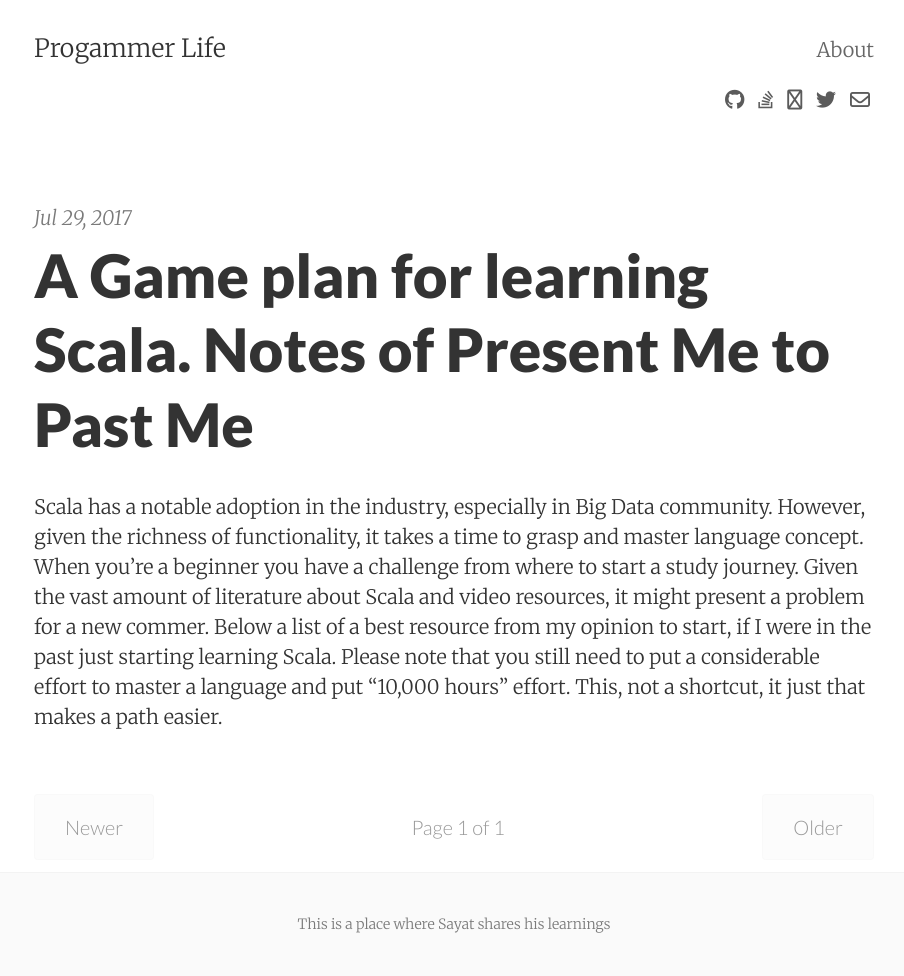
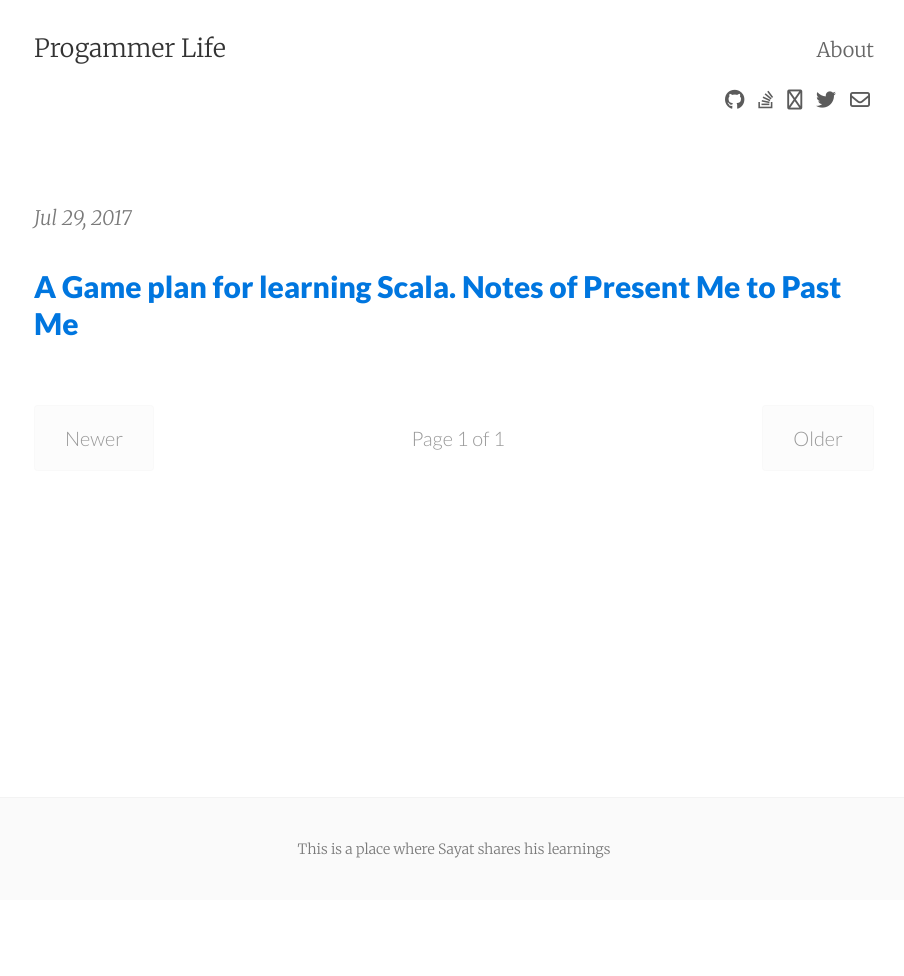
Before and after one commit to satybald/satybald.github.io, a Jekyll site: the page built from index.html, in a window 1280 px wide. Shown: the whole page, without its empty margins (186-1090 px from the left). Built offline with Jekyll 4.4.1, drawn with Linux system fonts in a browser that asks for light colours; nearby versions of some CDN libraries; the list of posts is cut into pages by our own code; after the commit the page ends 900 px from its top, so only the background shows below that.

Commit message:
Fix post underscores

```diff
--- a/_posts/2017-07-29-learning-scala-notes-of-present-me-to-past-me.markdown
+++ b/_posts/2017-07-29-learning-scala-notes-of-present-me-to-past-me.markdown
@@ -6,7 +6,10 @@
 categories: scala
 ---
 
-Scala has a notable adoption in the industry, especially in Big Data community. However, given the richness of functionality, it takes a time to grasp and master language concept. When you're a beginner you have a challenge from where to start a study journey. Given the vast amount of literature about Scala and video resources, it might present a problem for a new commer. Below a list of a best resource from my opinion to start, if I were in the past just starting learning Scala. Please note that you still need to put a considerable effort to master a language and put "10,000 hours" effort. This, not a shortcut, it just that makes a path easier.
+Scala has a notable adoption in the industry, especially in Big Data community. However, given the richness of functionality, it takes a time to grasp and master language concept. When you're a beginner you have a challenge from where to start a study journey. Given the vast amount of literature about Scala and video resources, it might present a problem for a new commer.
+
+
+Below a list of a best resource from my opinion to start, if I were in the past just starting learning Scala. Please note this is not a shortcut, or 24 hour book series, you still need to put a considerable effort to master a language and put "10,000 hours" effort.
 
 
 * [scala-exercises.org][scala-exercises.org]. As I'm a big fun of learning by doing concept, this site an excellent opportunity to learn scala by doing interactive exercises. What I really like about the exercises, they not only covering basic Scala, but has a variety of exercises to learn about Scala libraries and frameworks.
--- a/_sass/_posts.scss
+++ b/_sass/_posts.scss
@@ -46,3 +46,8 @@
 .related-post-title {
   border-bottom: thin solid #f3f3f3;
 }
+
+.posts a {
+  text-decoration: none;
+  background-image: none;
+}
--- a/index.html
+++ b/index.html
@@ -8,15 +8,7 @@
     <div class="posts">
       {% for post in paginator.posts %}
         <div class="post py3">
-          <p class="post-meta">{{ post.date | date: site.date_format }}</p>
-          <a href="{{ post.url | prepend: site.baseurl }}" class="post-link"><h3 class="h1 post-title">{{ post.title }}</h3></a>
-          <p class="post-summary">
-            {% if post.summary %}
-              {{ post.summary }}
-            {% else %}
-              {{ post.excerpt | strip_html }}
-            {% endif %}
-          </p>
+          <p class="post-meta">{{ post.date | date: site.date_format }} <a href="{{ post.url | prepend: site.baseurl }}" class="post-preview"><h3 class="h2 post-title">{{ post.title }}</h3></a></p>
         </div>
       {% endfor %}
     </div>
```
Also changed, not shown: 4 other files.
